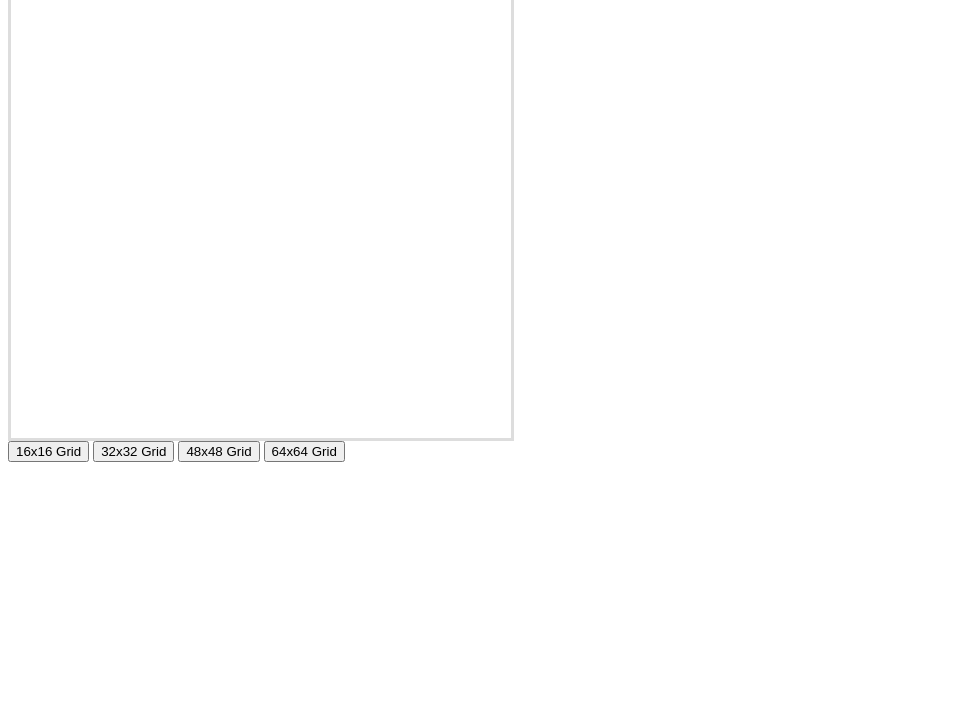
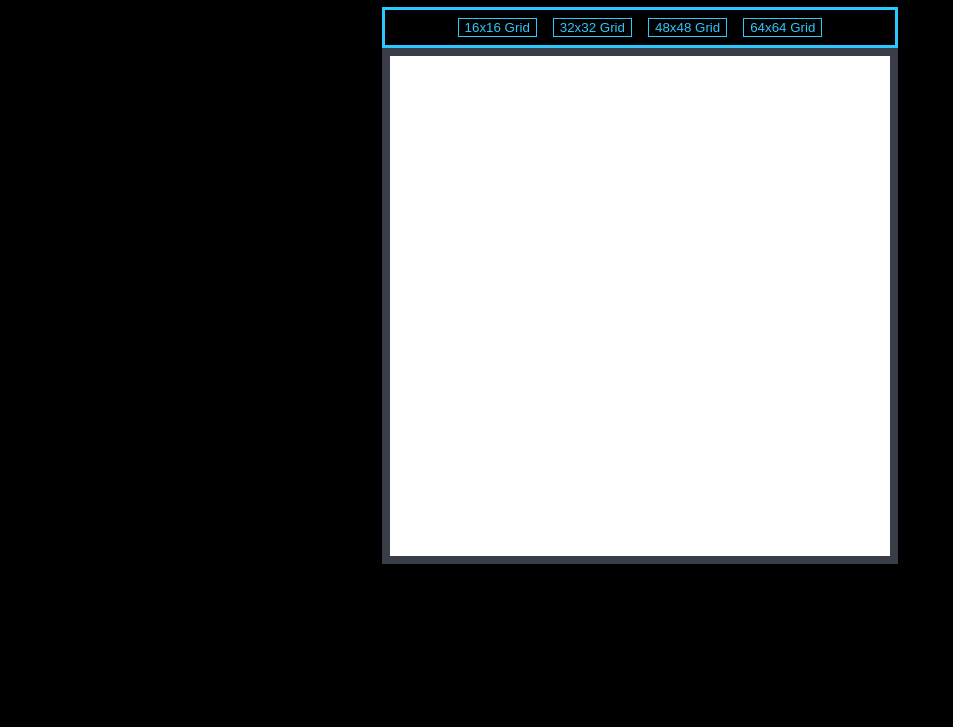
Before and after one commit to cody-andrews/etch-a-sketch, a plain HTML site: page index.html in a window 1280 px wide. Shown: the part 73-800 px from the top of the page, without its empty margins (0-953 px from the left). Drawn offline with Linux system fonts and the light colour scheme.

Commit message:
updated css styling

```diff
--- a/index.html
+++ b/index.html
@@ -15,15 +15,23 @@
 
     <body>
 
+        <h1>Etch-A-Sketch</h1>
+
+        <div class="menu">
+                <button onclick="resetGrid(), makeRows(16, 16)">16x16 Grid</button>
+                <button onclick="resetGrid(), makeRows(32, 32)">32x32 Grid</button>
+                <button onclick="resetGrid(), makeRows(48, 48)">48x48 Grid</button>
+                <button onclick="resetGrid(), makeRows(64, 64)">64x64 Grid</button>
+        </div>
+
+        <div class="gridContainer">
+            <div id='container'>
+            <!-- <div id="divs"></div> -->
+            </div>
+        </div>
 
 
-        <div id='container'>
-            <!-- <div id="divs"></div> -->
-        </div>
-        <button onclick="resetGrid(), makeRows(16, 16)">16x16 Grid</button>
-        <button onclick="resetGrid(), makeRows(32, 32)">32x32 Grid</button>
-        <button onclick="resetGrid(), makeRows(48, 48)">48x48 Grid</button>
-        <button onclick="resetGrid(), makeRows(64, 64)">64x64 Grid</button>
+
 
     </body>
 
--- a/style.css
+++ b/style.css
@@ -1,6 +1,14 @@
 :root {
     --grid-cols: 1;
     --grid-rows: 1;
+  }
+  html{
+    background-color: black;
+  }
+  h1  {
+    display: flexbox;
+    text-align: center;
+    color: #2dc7ff;
   }
 
   #container {
@@ -9,6 +17,31 @@
     height: 500px;
     grid-template-rows: repeat(var(--grid-rows), 1fr);
     grid-template-columns: repeat(var(--grid-cols), 1fr);
-    border: 3px solid #ddd;
+    border: 8px solid #393D47;
+  }
+
+  button {
+    display: flexbox;
+    justify-content: space-between;
+    margin: 8px ;
+    color: #2dc7ff;
+    background-color: black;
+    border: 1px solid #2dc7ff;
 
   }
+
+  .menu {
+    max-width: 510px;
+    display: flex;
+    align-items: center;
+    justify-content: center;
+    border: 3px solid #2dc7ff;
+    margin: auto;
+
+  }
+
+  .gridContainer {
+    display: flex;
+    align-items: center;
+    justify-content: center;
+  }
```
